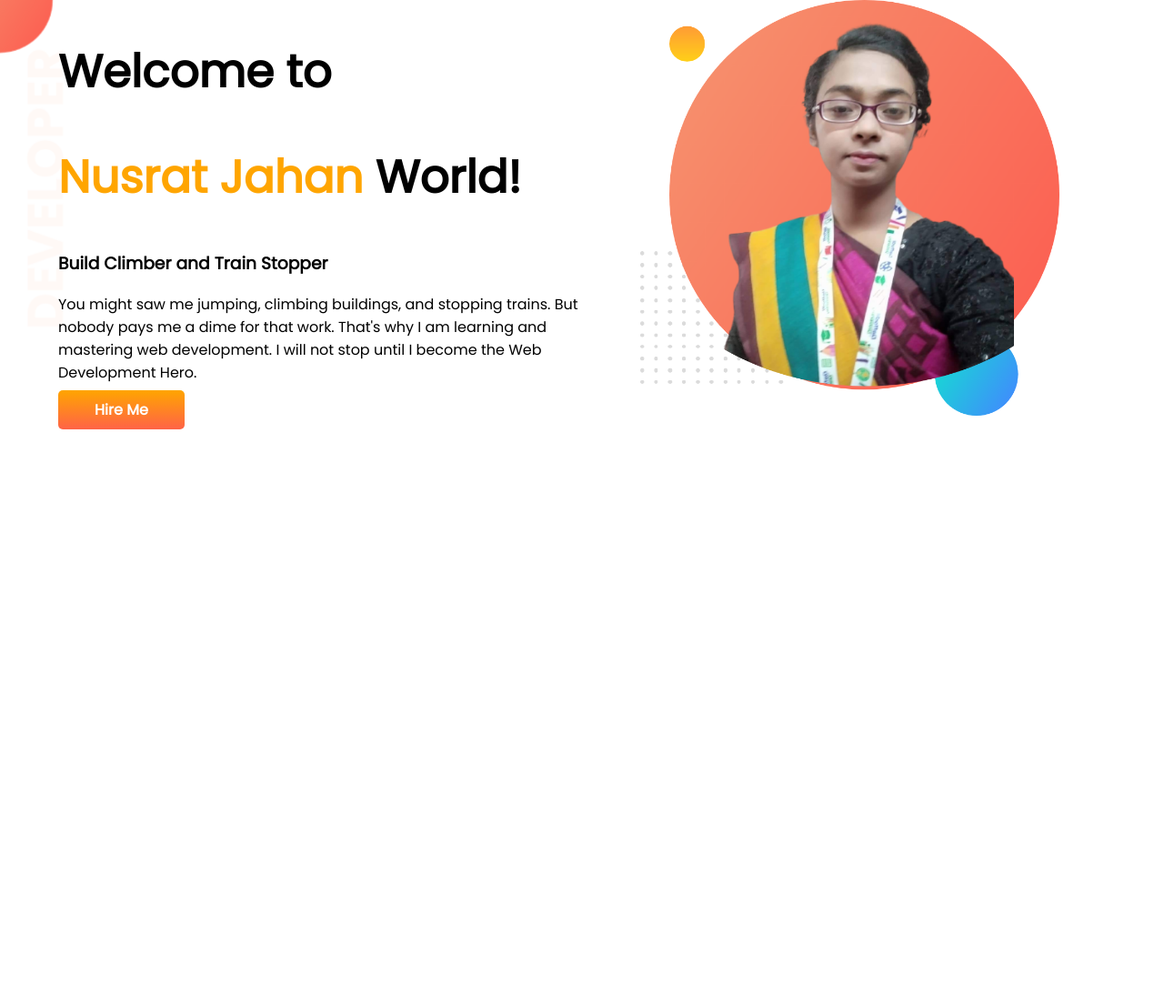
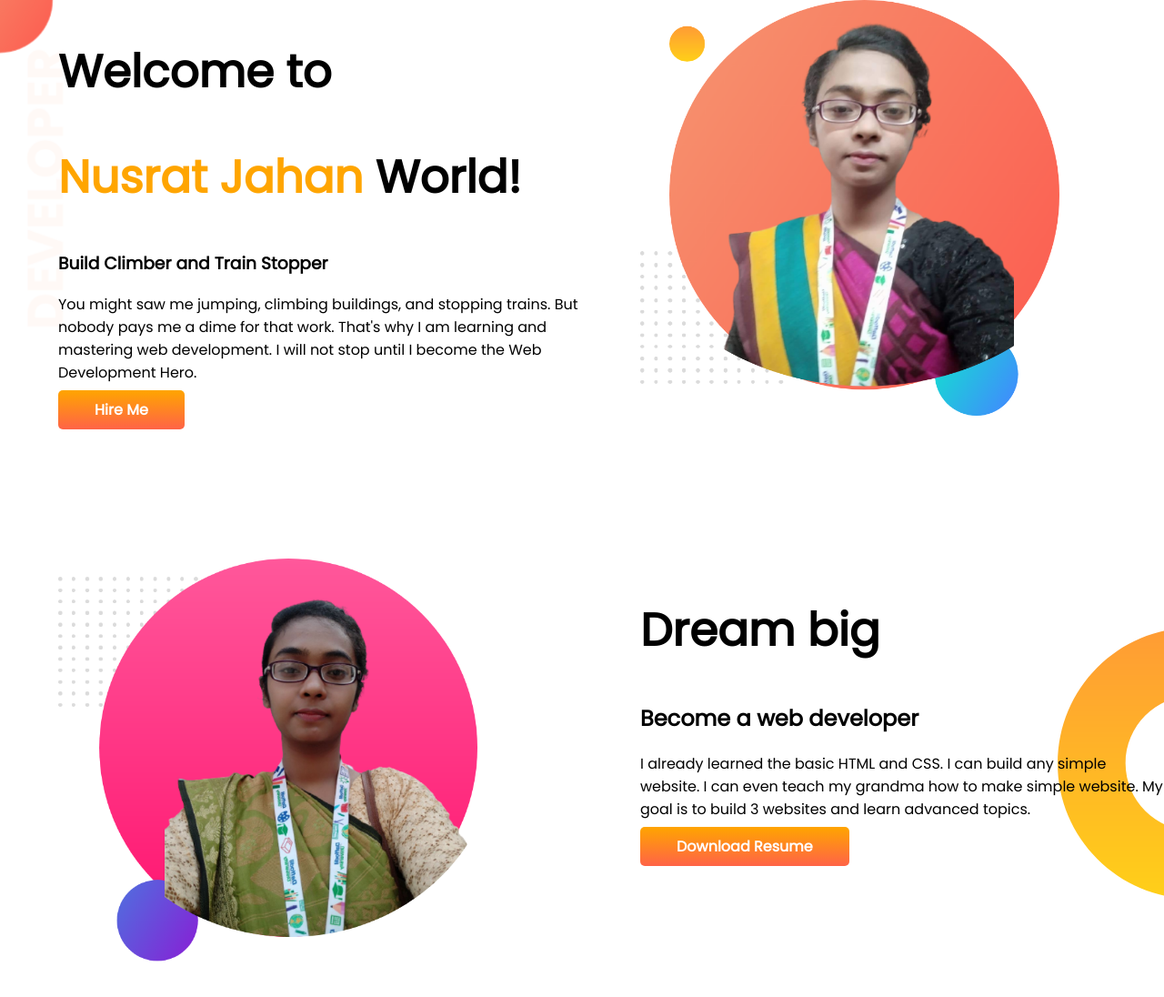
Before and after one commit to NusratJahanBristy/developer-portfolio, a plain HTML site: page index.html in a window 1280 px wide. Shown: the whole page at 91% size. Before the commit the page ends 800 px from the top, so only its background shows below. Drawn offline with Linux system fonts and the light colour scheme.

Commit message:
dream section added

```diff
--- a/index.html
+++ b/index.html
@@ -23,10 +23,23 @@
                 That's why I am learning and mastering web development. I will not stop until I become the Web
                 Development
                 Hero.</p>
-            <a class="link-button" href="https://www.linkedin.com/in/nusrat-jahan-bristy/" target="_blank">Hire Me</a>
+            <a class="link-button" target="_blank" href="https://www.linkedin.com/in/nusrat-jahan-bristy/">Hire Me</a>
         </div>
         <div class="half-width">
             <img src="images/nusrat.png" alt="nusrat">
+        </div>
+    </section>
+
+    <section class="dream-big">
+        <div class="half-width">
+            <img src="images/nusrat2.png" alt="nusrat">
+        </div>
+        <div class="half-width">
+            <h1>Dream big</h1>
+            <h2>Become a web developer</h2>
+            <p>I already learned the basic HTML and CSS. I can build any simple website. I can even teach my grandma how
+                to make simple website. My goal is to build 3 websites and learn advanced topics.</p>
+            <a class="link-button" target="_blank" href="http://">Download Resume</a>
         </div>
     </section>
 
--- a/style.css
+++ b/style.css
@@ -13,6 +13,7 @@ h1 {
 
 section {
     display: flex;
+    margin-bottom: 150px;
 }
 
 .half-width {
@@ -38,3 +39,9 @@ section {
     background-repeat: no-repeat;
 
 }
+
+.dream-big {
+    background-image: url(images/dream-bg.png);
+    background-repeat: no-repeat;
+    background-position: right;
+}
```
Also changed, not shown: images/nusrat2.png (added).
